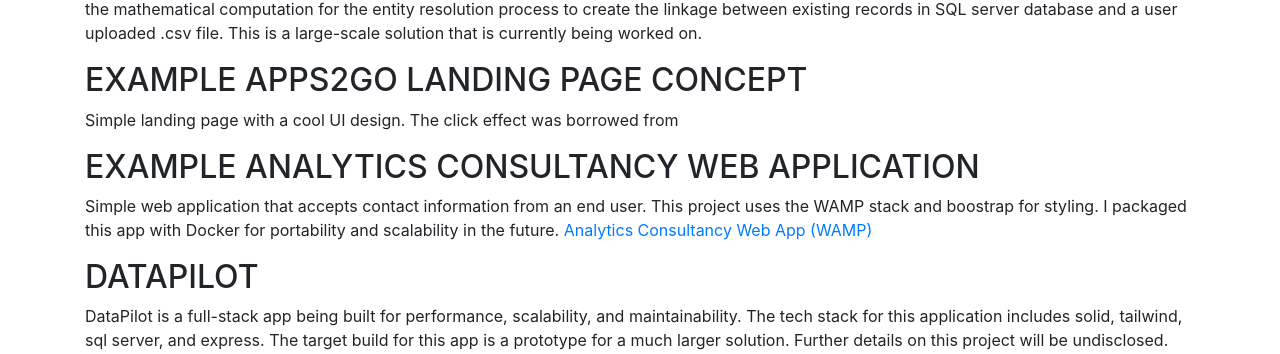
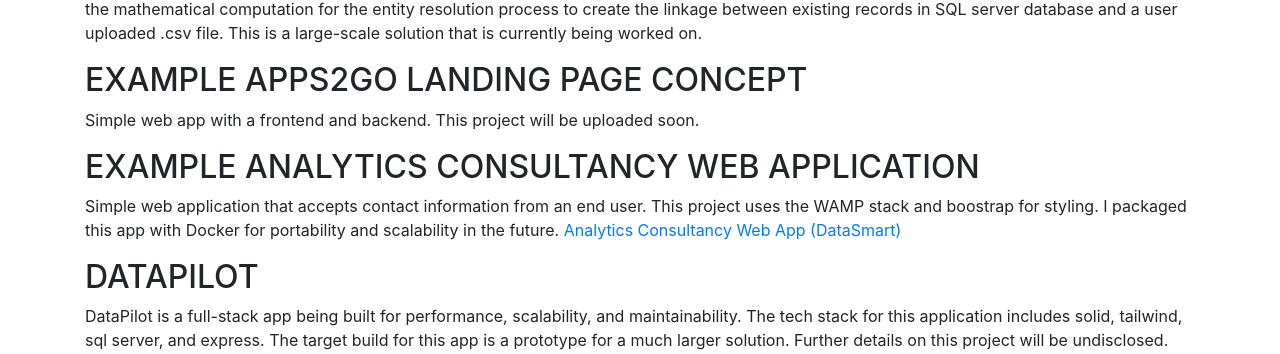
Before and after one commit to christopherbrunswick/portfolio, a Flask app: page /projects in a window 1280 px wide. Shown: the part 2465-2819 px from the top of the page. Run offline with Flask 2, Linux system fonts and the light colour scheme; some libraries are stand-ins or nearby versions.

Commit message:
updated projects

```diff
--- a/templates/projects.html
+++ b/templates/projects.html
@@ -148,7 +148,7 @@
     <section class="project-10">
         <div class="container">
             <h2>EXAMPLE APPS2GO LANDING PAGE CONCEPT</h2>
-            <p>Simple landing page with a cool UI design. The click effect was borrowed from
+            <p>Simple web app with a frontend and backend. This project will be uploaded soon.
                 <!-- a href="" Landing Page Concept -->
             </p>
         </div>
@@ -159,7 +159,7 @@
             <h2>EXAMPLE ANALYTICS CONSULTANCY WEB APPLICATION</h2>
             <P>Simple web application that accepts contact information from an end user. This project uses
                 the WAMP stack and boostrap for styling. I packaged this app with Docker for portability and scalability
-                in the future. <a href="https://github.com/christopherbrunswick/example_consultancy_web_application.git">Analytics Consultancy Web App (WAMP)</a>
+                in the future. <a href="https://github.com/christopherbrunswick/example_consultancy_web_application.git">Analytics Consultancy Web App (DataSmart)</a>
             </P>
         </div>
      </section>
```
